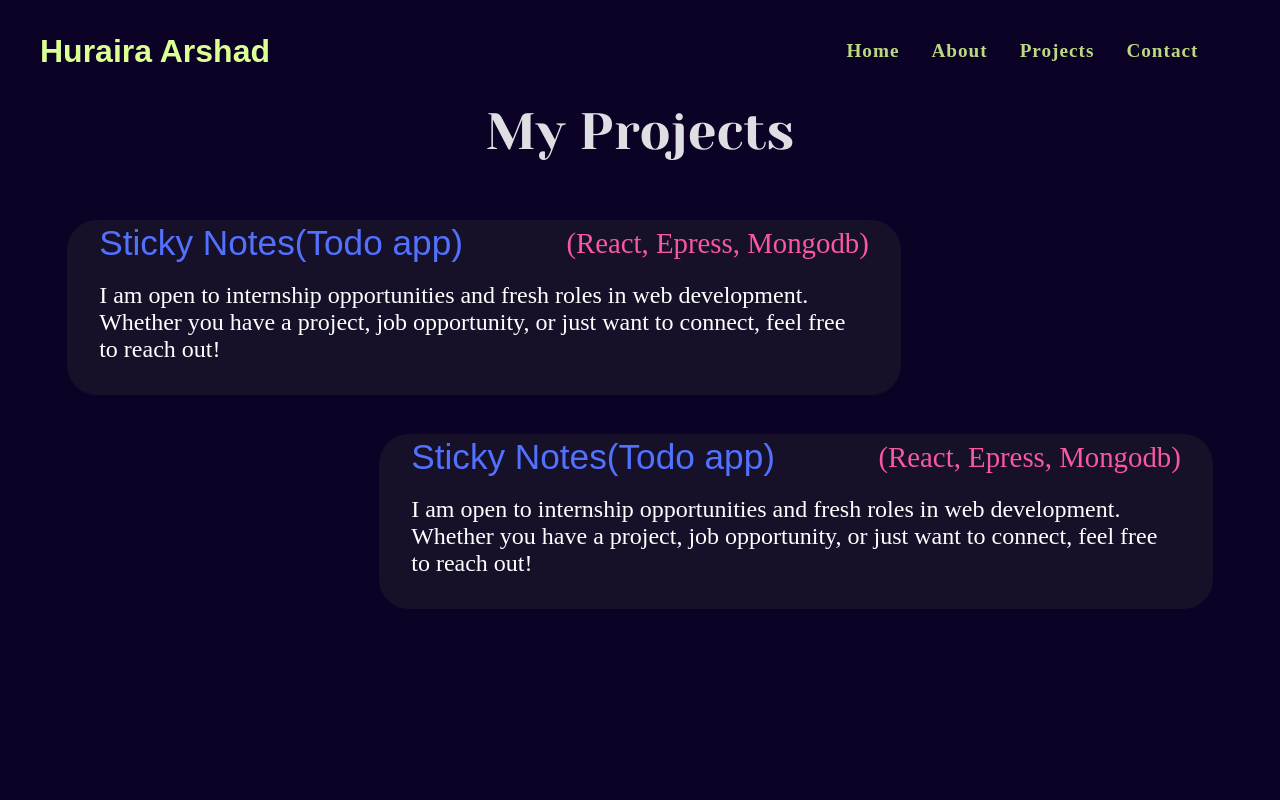
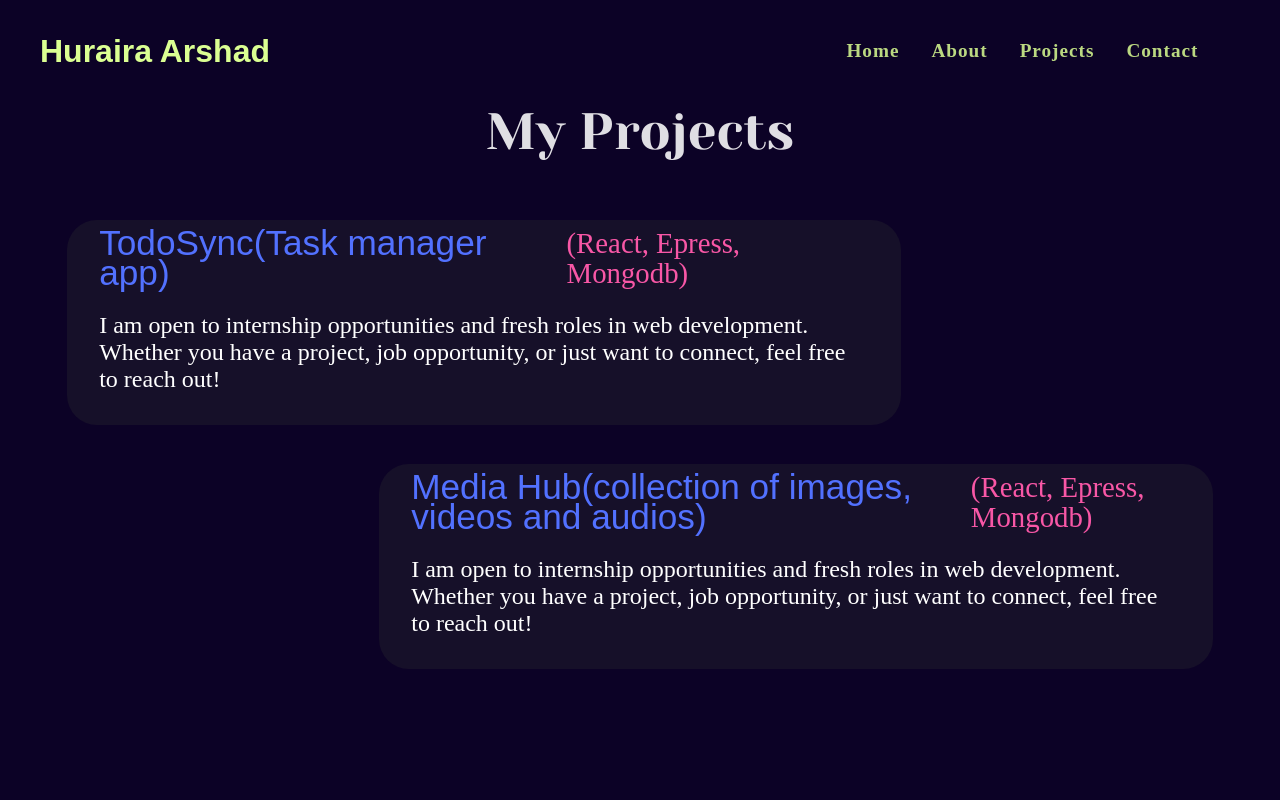
Before and after one commit to Huraira-Arshad-Abbasi/portfolio-website, a React (Vite) app: page /Project in a window 1280 px wide. Shown: the top 800 px of the page. Built offline with nearby package versions, Linux system fonts and the light colour scheme.

Commit message:
Publish Directory added

```diff
--- a/src/components/HomeContent.jsx
+++ b/src/components/HomeContent.jsx
@@ -41,7 +41,7 @@ export default function HomeContent() {
                 </div>
                 <div className='break__line'></div>
                 <div className='skill__section'>
-                    <h2>My Skills</h2>
+                    <h2>My Expertise</h2>
                     <div className='img__content'>
                         <div className=''>
                             <img src={html} alt='html' />
@@ -93,7 +93,7 @@ export default function HomeContent() {
                             <h3>Bacheler in Software Engineering</h3>
                             <div className='details'>
                                 <h4>(Virtual University of Pakistan)</h4>
-                                <p>2023 - present*</p>
+                                <p>2023 - *2027*</p>
                             </div>
                             <ul>
                                 <li>Completed 3 semester</li>
--- a/src/components/Project.jsx
+++ b/src/components/Project.jsx
@@ -8,9 +8,9 @@ export default function Project () {
         {/* <img src={project_layout} alt="" /> */}
         <h2>My Projects</h2>
         <div className='Porject__Card'>
-        <Link target="_blank" to="https://github.com/Huraira-Arshad-Abbasi/TodoApp">
+        <Link target="_blank" to="https://github.com/Huraira-Arshad-Abbasi/TodoSync">
           <div className='heading'>
-            <h2>Sticky Notes(Todo app)</h2>
+            <h2>TodoSync(Task manager app)</h2>
             <p>(React, Epress, Mongodb)</p>
           </div>
           <div className='description'>
@@ -25,7 +25,7 @@ export default function Project () {
         <div className='Porject__Card'>
         <Link target="_blank" to="https://github.com/Huraira-Arshad-Abbasi">
           <div className='heading'>
-            <h2>Sticky Notes(Todo app)</h2>
+            <h2>Media Hub(collection of images, videos and audios)</h2>
             <p>(React, Epress, Mongodb)</p>
           </div>
           <div className='description'>
```
Also changed, not shown: src/css/project.css (line endings or trailing spaces), 15 other files (tests, documents, lock files or other folders).
